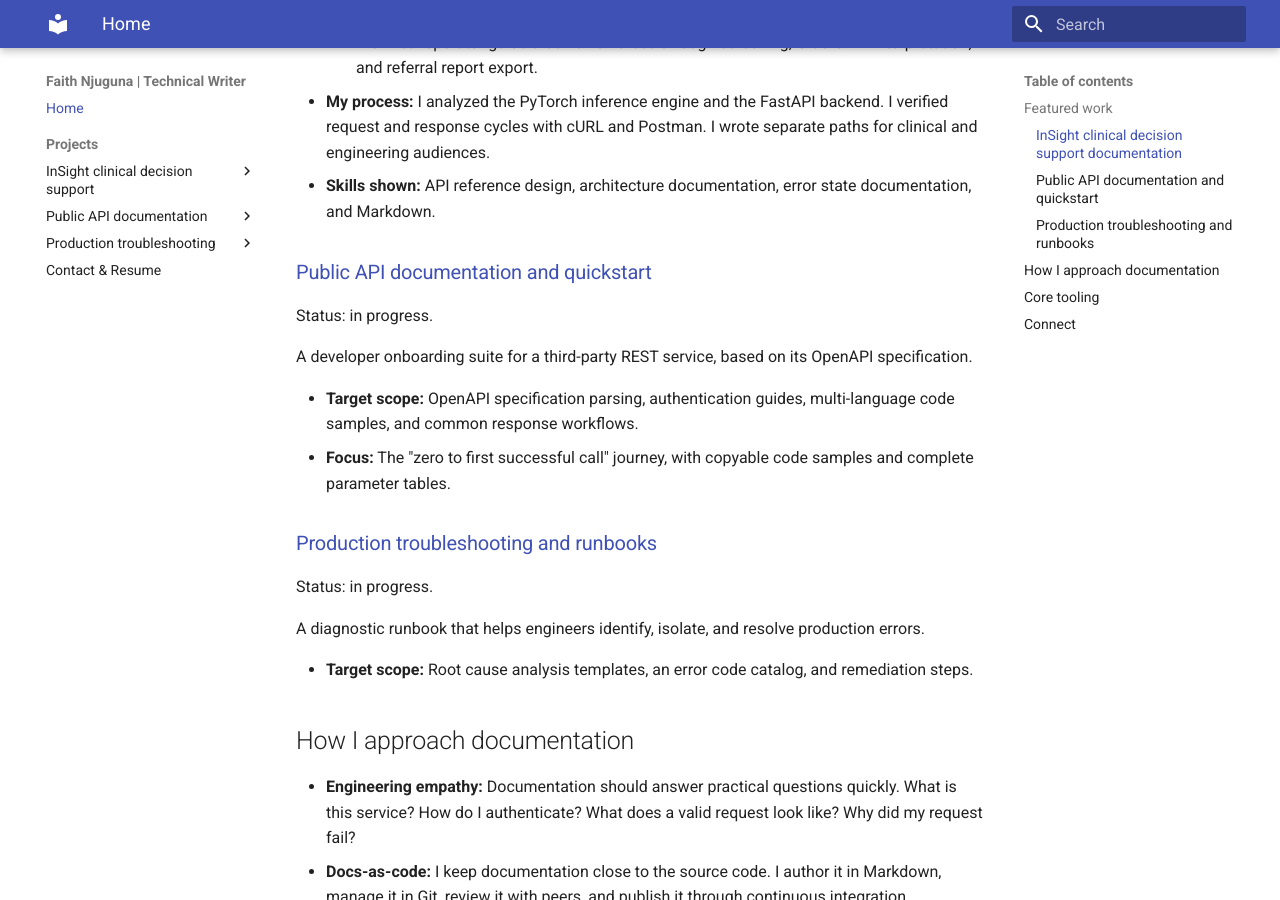
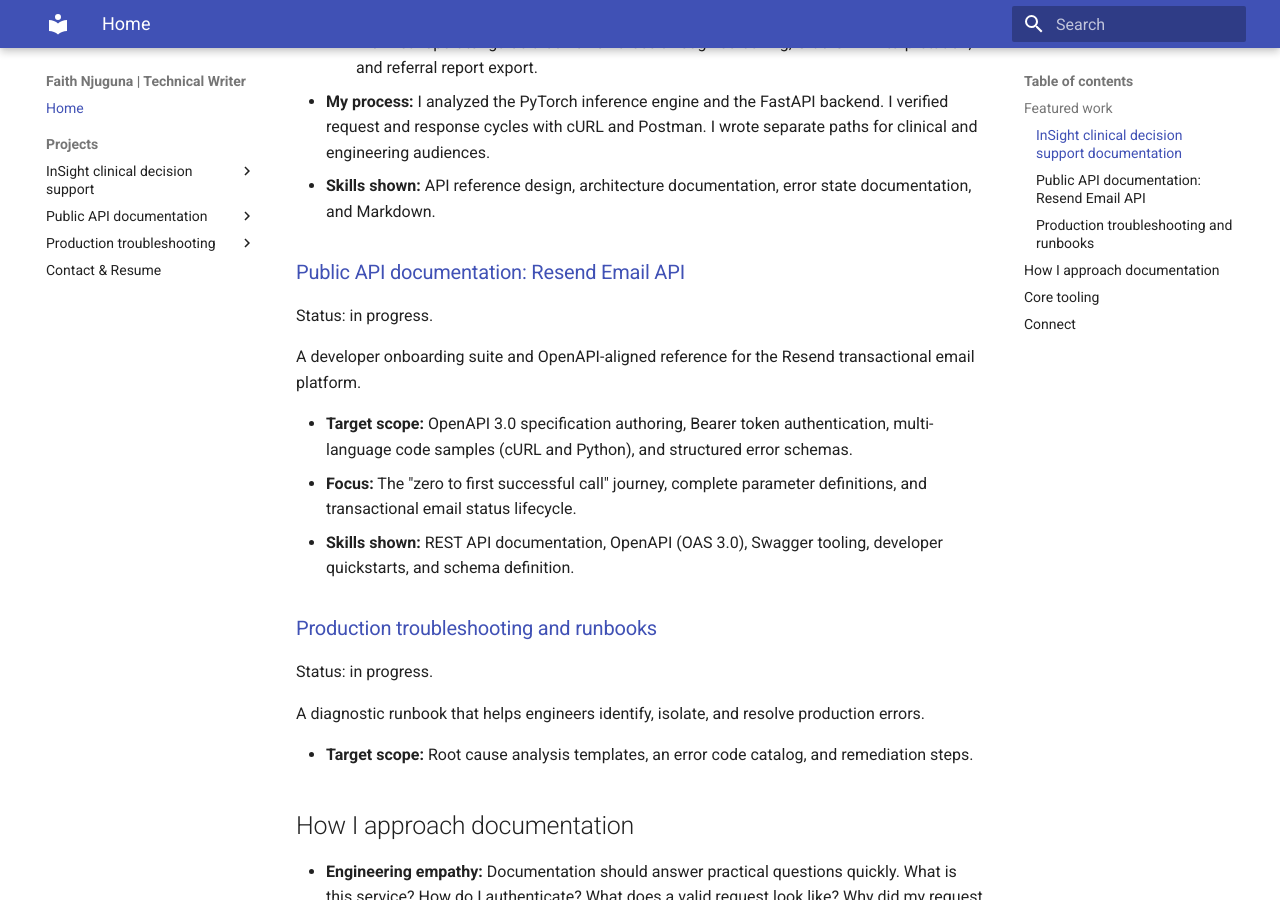
Before and after one commit to nyambura-pov/tech-writing-portfolio, an MkDocs documentation site: the page built from docs/index.md, in a window 1280 px wide and 900 px high, scrolled down 759 px. Built offline with MkDocs 1.6.1 and Material for MkDocs 9.7.7, drawn with Linux system fonts in a browser that asks for light colours.

Commit message:
docs(resend): map API contract, draft information architecture, and create doc skeleton

```diff
--- a/docs/index.md
+++ b/docs/index.md
@@ -21,14 +21,15 @@ Developer onboarding, a clinical operator guide, and an API reference for an AI-
 * **My process:** I analyzed the PyTorch inference engine and the FastAPI backend. I verified request and response cycles with cURL and Postman. I wrote separate paths for clinical and engineering audiences.
 * **Skills shown:** API reference design, architecture documentation, error state documentation, and Markdown.
 
-### [Public API documentation and quickstart](public-api-docs.md)
+### [Public API documentation: Resend Email API](resend/index.md)
 
 Status: in progress.
 
-A developer onboarding suite for a third-party REST service, based on its OpenAPI specification.
+A developer onboarding suite and OpenAPI-aligned reference for the Resend transactional email platform.
 
-* **Target scope:** OpenAPI specification parsing, authentication guides, multi-language code samples, and common response workflows.
-* **Focus:** The "zero to first successful call" journey, with copyable code samples and complete parameter tables.
+* **Target scope:** OpenAPI 3.0 specification authoring, Bearer token authentication, multi-language code samples (cURL and Python), and structured error schemas.
+* **Focus:** The "zero to first successful call" journey, complete parameter definitions, and transactional email status lifecycle.
+* **Skills shown:** REST API documentation, OpenAPI (OAS 3.0), Swagger tooling, developer quickstarts, and schema definition.
 
 ### [Production troubleshooting and runbooks](troubleshooting-runbooks.md)
 
--- a/mkdocs.yml
+++ b/mkdocs.yml
@@ -28,7 +28,7 @@ nav:
            - Clinical operator guide: insight/user-guide.md
            - Developer and API guide: insight/developer-guide.md
        - Public API documentation:
-           - Stripe API quickstart: public-api-docs.md
+           - Resend Email API: resend/index.md
        - Production troubleshooting:
            - Troubleshooting runbooks: troubleshooting-runbooks.md
        - Contact & Resume: contact.md
```
Also changed, not shown: docs/public-api-docs.md (deleted, +0 -2 lines), docs/resend/index.md (added, +29 -0 lines).
